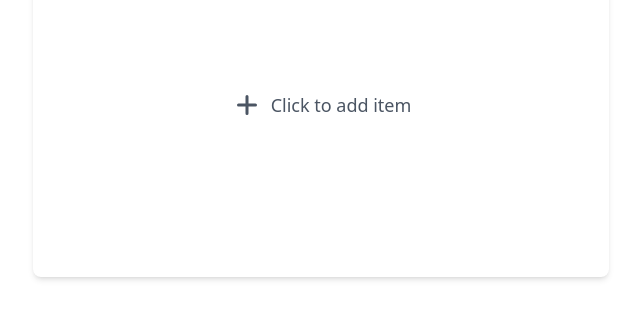
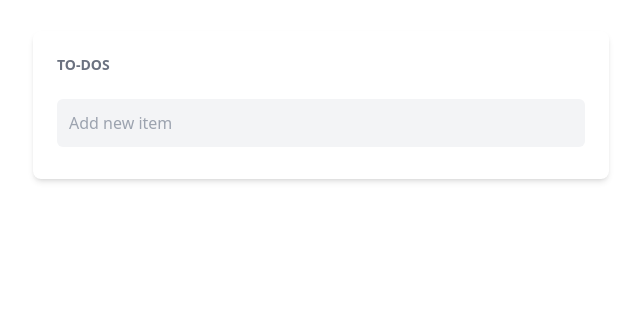
Before and after one commit to barnabasbartha/next-todo, a Next.js app in the folder apps/next-todo/: page /lists/1 in a window 1280 px wide. Shown: the part 295-614 px from the top of the page, without its empty margins (319-959 px from the left). Built offline with nearby package versions, Linux system fonts and the light colour scheme.

Commit message:
feat: replace add new boxes with new input field

```diff
--- /dev/null
+++ b/apps/next-todo/src/app/lists/[id]/components/new-todo-item.tsx
@@ -0,0 +1,23 @@
+import { useTodos } from '@/hooks/useTodos';
+import { TodoItemInput } from './todo-item-input';
+
+export const NewTodoItem = () => {
+  const { addNew } = useTodos();
+
+  const handleValueChange = (value: string) => {
+    const text = value.trim();
+    if (text) {
+      addNew(text);
+    }
+  };
+
+  return (
+    <div className="flex items-center p-3 mb-2 bg-gray-100 rounded-md transition-shadow">
+      <div
+        className={`flex flex-row justify-item items-center w-full cursor-pointer`}
+      >
+        <TodoItemInput handleValueChange={handleValueChange} />
+      </div>
+    </div>
+  );
+};
--- a/apps/next-todo/src/app/lists/[id]/components/todo-drag-drop-list-item.tsx
+++ b/apps/next-todo/src/app/lists/[id]/components/todo-drag-drop-list-item.tsx
@@ -1,8 +1,7 @@
-import React from 'react';
-import { newItemId, useTodos } from '@/hooks/useTodos';
+import { useTodos } from '@/hooks/useTodos';
 import { Todo } from '@/models/todo';
-import { useLongPress } from 'use-long-press';
 import { PencilIcon } from '@heroicons/react/16/solid';
+import { TodoItemInput } from './todo-item-input';
 
 interface TodoDragDropListItemProps {
   todo: Todo;
@@ -10,6 +9,7 @@ interface TodoDragDropListItemProps {
 
 export const TodoDragDropListItem = ({ todo }: TodoDragDropListItemProps) => {
   const {
+    openTodos,
     editingId,
     stopEditing,
     editText,
@@ -19,14 +19,15 @@ export const TodoDragDropListItem = ({ todo }: TodoDragDropListItemProps) => {
   } = useTodos();
 
   const isEditing = todo.id === editingId;
-  const isNewItem = todo.id === newItemId;
 
   const handleValueChange = (value: string) => {
     if (!editingId) return;
     const text = value.trim();
     if (text) {
       editText(editingId, text);
-    } else if (editingId === newItemId) {
+    }
+
+    if (openTodos.length > 1) {
       deleteTodo(editingId);
     }
     stopEditing();
@@ -42,7 +43,6 @@ export const TodoDragDropListItem = ({ todo }: TodoDragDropListItemProps) => {
         toggleOpen(todo.id);
       }}
     >
-      {!isNewItem && (
       <input
         type="checkbox"
         checked={!todo.open}
@@ -52,36 +52,17 @@ export const TodoDragDropListItem = ({ todo }: TodoDragDropListItemProps) => {
         }}
         className="mr-3 h-5 w-5 flex-shrink-0"
       />
-      )}
       {isEditing ? (
-        <input
-          type="text"
-          className="h-6 w-full bg-transparent outline-none"
+        <TodoItemInput
           defaultValue={todo.text}
-          autoFocus
-          placeholder="To-do description"
-          maxLength={64}
-          onBlur={(e) => handleValueChange(e.target.value)}
-          onKeyDown={(e) => {
-            if (e.key === 'Enter') {
-              handleValueChange((e.target as HTMLInputElement).value);
-            }
-            if (e.key === 'Escape') {
-              handleValueChange('');
-            }
-          }}
-          onSubmit={(e) => {
-            e.preventDefault();
-            if (!e.target) return;
-            handleValueChange((e.target as HTMLInputElement).value);
-          }}
+          handleValueChange={handleValueChange}
         />
       ) : (
         <>
           <span className={`select-none w-full`}>{todo.text}</span>
           {todo.open && (
             <PencilIcon
-              className="w-6 h-6 text-gray-500"
+              className="w-6 h-6 text-gray-400"
               onClick={(e) => {
                 startEditing(todo.id);
                 e.preventDefault();
--- a/apps/next-todo/src/app/lists/[id]/components/todo-drag-drop-list.tsx
+++ b/apps/next-todo/src/app/lists/[id]/components/todo-drag-drop-list.tsx
@@ -1,5 +1,5 @@
 import { DragDropList } from '@/components/drag-drop-list';
-import { newItemId, useTodos } from '@/hooks/useTodos';
+import { useTodos } from '@/hooks/useTodos';
 import { Todo } from '@/models/todo';
 import { TodoDragDropListItem } from './todo-drag-drop-list-item';
 
@@ -16,7 +16,6 @@ export const TodoDragDropList = ({ listId, todos }: TodoDragDropListProps) => {
       groupId={listId}
       list={todos}
       idKey="id"
-      itemDragEnabled={(todoItem) => todoItem.id !== newItemId}
       renderItem={(todoItem) => {
         return <TodoDragDropListItem todo={todoItem} />;
       }}
--- /dev/null
+++ b/apps/next-todo/src/app/lists/[id]/components/todo-item-input.tsx
@@ -0,0 +1,40 @@
+export interface TodoItemInputProps {
+  defaultValue?: string;
+  handleValueChange: (value: string) => void;
+}
+
+export const TodoItemInput = ({
+  defaultValue,
+  handleValueChange,
+}: TodoItemInputProps) => {
+  return (
+    <input
+      type="text"
+      className="h-6 w-full bg-transparent outline-none"
+      defaultValue={defaultValue}
+      autoFocus
+      placeholder="Add new item"
+      maxLength={64}
+      onBlur={(e) => {
+        handleValueChange(e.target.value);
+        if (!!e.target.value) {
+          e.target.value = '';
+          e.target.focus();
+        }
+      }}
+      onKeyDown={(e) => {
+        if (e.key === 'Enter') {
+          (e.target as HTMLInputElement).blur();
+        }
+        if (e.key === 'Escape') {
+          handleValueChange('');
+        }
+      }}
+      onSubmit={(e) => {
+        e.preventDefault();
+        if (!e.target) return;
+        (e.target as HTMLInputElement).blur();
+      }}
+    />
+  );
+};
--- a/apps/next-todo/src/app/lists/[id]/page.tsx
+++ b/apps/next-todo/src/app/lists/[id]/page.tsx
@@ -1,49 +1,20 @@
 'use client';
 
 import { Card } from '@/components/card';
+import { TodoListContextProvider } from '@/contexts/todo-list-context';
+import { useTodos } from '@/hooks/useTodos';
+import { NewTodoItem } from './components/new-todo-item';
 import { TodoDragDropList } from './components/todo-drag-drop-list';
-import { useTodos } from '@/hooks/useTodos';
-import { TodoListContextProvider } from '@/contexts/todo-list-context';
-import { PlusIcon } from '@heroicons/react/16/solid';
 
 function ListPage() {
-  const { openTodos, doneTodos, addNew } = useTodos();
+  const { openTodos, doneTodos } = useTodos();
 
   return (
     <main className="flex flex-col gap-2 md:gap-8 min-h-screen items-center md:justify-center">
-      {!!openTodos.length && (
-        <Card title="To-dos">
-          <TodoDragDropList listId="open-todos" todos={openTodos} />
-        </Card>
-      )}
-
-      {!openTodos.length && !doneTodos.length && (
-        <Card>
-          <p
-            className="text-lg text-gray-600 text-center py-[25%] cursor-pointer flex items-center justify-center gap-2"
-            onClick={addNew}
-          >
-            <PlusIcon className="w-8 h-8" />
-            <span>Click to add item</span>
-          </p>
-        </Card>
-      )}
-
-      {!openTodos.length && !!doneTodos.length && (
-        <Card>
-          <div
-            className="flex flex-col items-center gap-2 cursor-pointer "
-            onClick={addNew}
-          >
-            <span className="text-4xl">✅</span>
-            <p className="text-lg text-gray-600">Finally, all Done!</p>
-            <p className="text-lg text-gray-600 text-center py-4 flex items-center justify-center gap-2">
-              <PlusIcon className="w-8 h-8" />
-              <span>Click to add item</span>
-            </p>
-          </div>
-        </Card>
-      )}
+      <Card title="To-dos">
+        <NewTodoItem />
+        <TodoDragDropList listId="open-todos" todos={openTodos} />
+      </Card>
 
       {!!doneTodos.length && (
         <Card title="Done">
--- a/apps/next-todo/src/components/drag-drop-list.tsx
+++ b/apps/next-todo/src/components/drag-drop-list.tsx
@@ -1,13 +1,13 @@
 import {
   DragDropContext,
-  Droppable,
-  DroppableProvided,
   Draggable,
   DraggableProvided,
   DraggableStateSnapshot,
+  Droppable,
+  DroppableProvided,
   DropResult,
 } from '@hello-pangea/dnd';
-import { ReactNode, useState } from 'react';
+import { ReactNode } from 'react';
 
 export interface DragDropListProps<T> {
   list: T[];
@@ -15,7 +15,6 @@ export interface DragDropListProps<T> {
   idKey: keyof T;
   renderItem: (item: T) => ReactNode;
   onOrderChange: (itemId: string, destinationIndex: number) => void;
-  itemDragEnabled?: (item: T) => boolean;
 }
 
 export const DragDropList = <T extends object>({
@@ -24,7 +23,6 @@ export const DragDropList = <T extends object>({
   idKey: key,
   renderItem,
   onOrderChange,
-  itemDragEnabled,
 }: DragDropListProps<T>) => {
   const onDragEnd = (result: DropResult) => {
     if (!result.destination) return;
@@ -45,9 +43,7 @@ export const DragDropList = <T extends object>({
                   key={id}
                   draggableId={id}
                   index={index}
-                  isDragDisabled={
-                    list.length < 2 || !(itemDragEnabled?.(item) ?? true)
-                  }
+                  isDragDisabled={list.length < 2}
                 >
                   {(
                     provided: DraggableProvided,
@@ -57,7 +53,7 @@ export const DragDropList = <T extends object>({
                       ref={provided.innerRef}
                       {...provided.draggableProps}
                       {...provided.dragHandleProps}
-                      className={`flex items-center p-3 mb-2 bg-gray-100 rounded transition-shadow ${
+                      className={`flex items-center p-3 mb-2 bg-gray-100 rounded-md transition-shadow ${
                         snapshot.isDragging ? 'shadow-lg' : ''
                       }`}
                     >
--- a/apps/next-todo/src/contexts/todo-list-context.tsx
+++ b/apps/next-todo/src/contexts/todo-list-context.tsx
@@ -12,8 +12,7 @@ export interface TodoListContextState {
   readonly setTodos: Dispatch<SetStateAction<Todo[]>>;
 
   readonly editingId?: string;
-  readonly setEditingId: (id: string) => void;
-  readonly stopEditing: () => void;
+  readonly setEditingId: (id: string | undefined) => void;
 }
 
 export const TodoListContext = createContext<TodoListContextState>(
@@ -29,11 +28,7 @@ export const TodoListContextProvider = ({
 }: TodoListContextProviderProps) => {
   const [editingId, setEditingId] = useState<string | undefined>(undefined);
 
-  const initialTodos: Todo[] = [
-    // { id: '1', text: 'Buy groceries', open: true },
-    // { id: '2', text: 'Walk the dog', open: true },
-    // { id: '3', text: 'Read a book', open: false },
-  ];
+  const initialTodos: Todo[] = [];
   const [todos, setTodos] = useState(initialTodos);
 
   return (
@@ -44,7 +39,6 @@ export const TodoListContextProvider = ({
 
         editingId,
         setEditingId,
-        stopEditing: () => setEditingId(undefined),
       }}
     >
       {children}
--- a/apps/next-todo/src/hooks/useTodos.ts
+++ b/apps/next-todo/src/hooks/useTodos.ts
@@ -1,14 +1,11 @@
 import { TodoListContext } from '@/contexts/todo-list-context';
 import { Todo } from '@/models/todo';
-import { useMemo, useContext } from 'react';
-
-export const newItemId = '_';
+import { useContext, useMemo } from 'react';
 
 export const useTodos = () => {
-  const { todos, setTodos, editingId, setEditingId, stopEditing } =
+  const { todos, setTodos, editingId, setEditingId } =
     useContext(TodoListContext);
 
-  // Reducers
   const todoIndexById = useMemo(
     () =>
       todos.reduce(
@@ -40,14 +37,12 @@ export const useTodos = () => {
     console.log(id, destinationIndex);
   };
 
-  const addNew = () => {
-    const id = newItemId;
-    setEditingId(id);
+  const addNew = (text: string) => {
     setTodos((todos) => [
       {
-        id,
+        id: Math.random().toString(), // add by db,
         open: true,
-        text: '',
+        text,
       },
       ...todos,
     ]);
@@ -59,7 +54,6 @@ export const useTodos = () => {
     if (!value) return;
     const newValue: Todo = {
       ...value,
-      id: value.id === newItemId ? Math.random().toString() : value.id,
       text,
     };
     setTodos((values) => [
@@ -80,6 +74,9 @@ export const useTodos = () => {
     ]);
   };
 
+  const stopEditing = () => {
+    setEditingId(undefined);
+  };
 
   return {
     todos,
```
Lines whose indentation alone changed are shown as unchanged.
